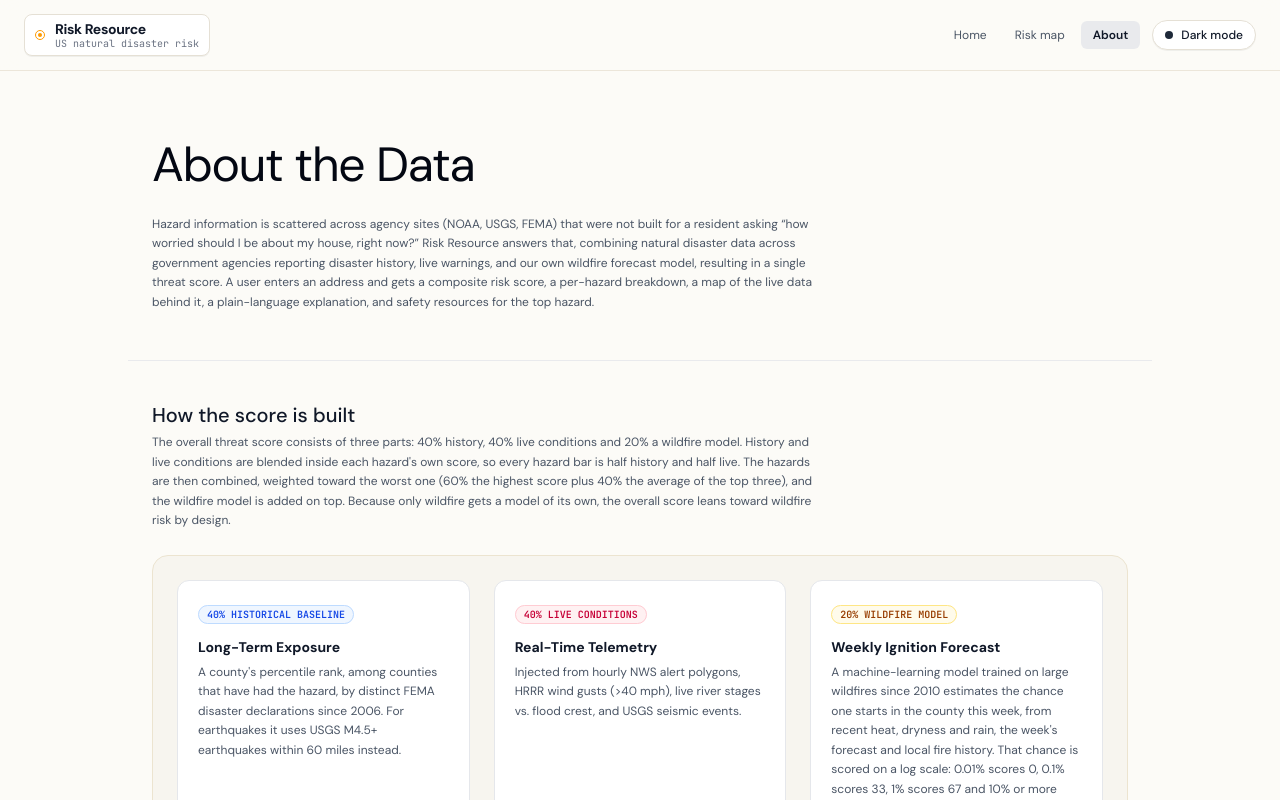
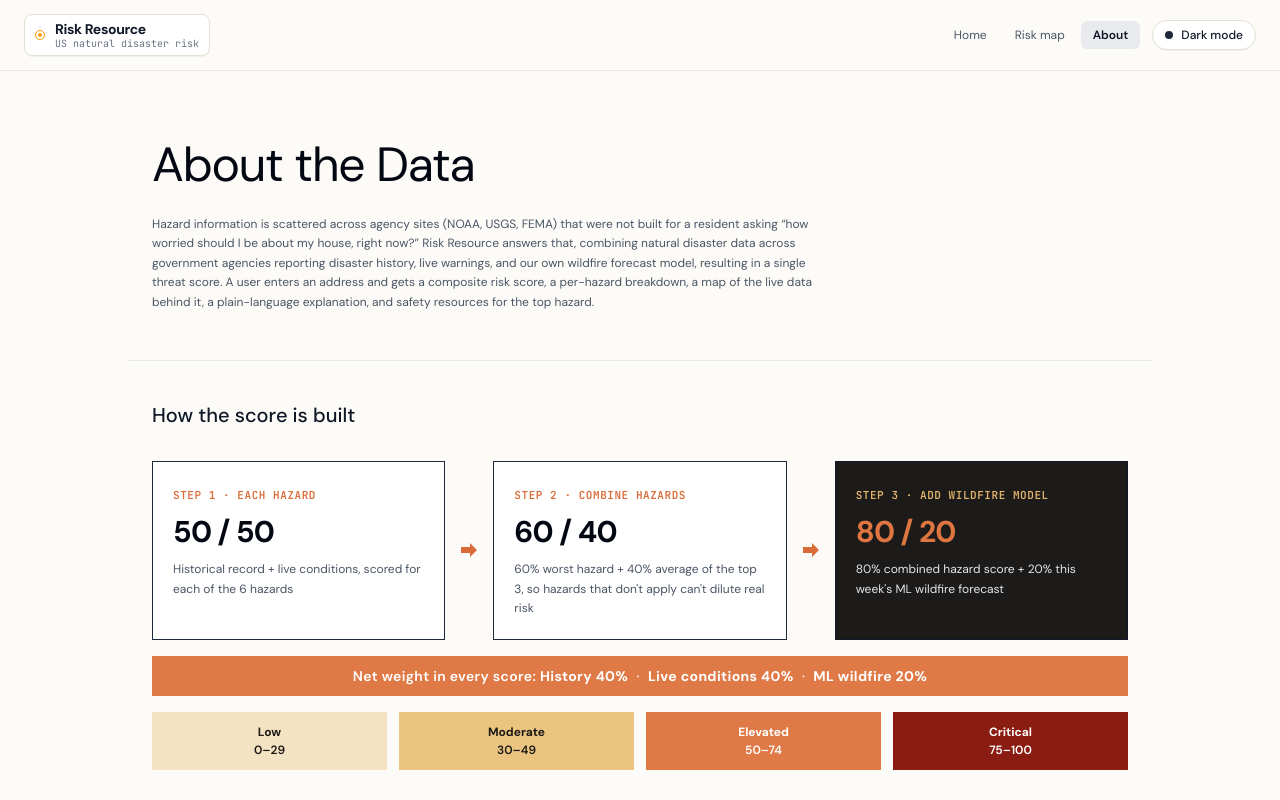
Before and after one commit to nathaniel-trueba/RiskResource, a Next.js app in the folder frontend/: page /about in a window 1280 px wide. Shown: the top 800 px of the page. Built offline with nearby package versions, Linux system fonts and the light colour scheme.

Commit message:
add model from presentation for how score is built

```diff
--- a/frontend/app/about/page.tsx
+++ b/frontend/app/about/page.tsx
@@ -149,52 +149,101 @@ export default function AboutDataPage() {
 
         {/* Scoring Architecture Schematic */}
         <section className="max-w-5xl mx-auto px-6 py-10 border-t border-gray-200/80 dark:border-white/10">
-          <div className="mb-6">
+          <div className="mb-8">
             <h2 className="text-xl font-medium text-gray-900 dark:text-white">How the score is built</h2>
-            <p className="text-xs text-gray-600 dark:text-gray-400 mt-1 max-w-2xl leading-relaxed">
-              The overall threat score consists of three parts: {SCORE_WEIGHTS.historical}%
-              history, {SCORE_WEIGHTS.live}% live conditions and {SCORE_WEIGHTS.wildfireModel}% a wildfire
-              model. History and live conditions are blended inside each hazard&apos;s own score, so every
-              hazard bar is half history and half live. The hazards are then combined, weighted toward the
-              worst one (60% the highest score plus 40% the average of the top three), and the wildfire model
-              is added on top. Because only wildfire gets a model of its own, the overall score leans toward
-              wildfire risk by design.
-            </p>
           </div>
 
-          <div className="grid grid-cols-1 md:grid-cols-3 gap-6 bg-[#f7f5ef] dark:bg-[#161411] p-6 rounded-2xl border border-[#ece4d0] dark:border-white/10">
-            <div className="bg-white dark:bg-[#1c1915] p-5 rounded-xl border border-gray-200 dark:border-white/10 shadow-2xs">
-              <span className="text-[10px] font-mono uppercase px-2 py-0.5 rounded-full bg-blue-50 text-blue-700 border border-blue-200 dark:bg-blue-950/60 dark:text-blue-300 dark:border-blue-800/60 font-semibold">
-                {SCORE_WEIGHTS.historical}% Historical Baseline
-              </span>
-              <h3 className="text-sm font-bold text-gray-900 dark:text-white mt-3">Long-Term Exposure</h3>
-              <p className="text-xs text-gray-600 dark:text-gray-400 mt-1.5 leading-relaxed">
-                A county&apos;s percentile rank, among counties that have had the hazard, by distinct FEMA disaster declarations since 2006. For earthquakes it uses USGS M4.5+ earthquakes within 60 miles instead.
-              </p>
+          <div className="space-y-4">
+            {/* 3-Step Horizontal Flow */}
+            <div className="grid grid-cols-1 md:grid-cols-[1fr_auto_1fr_auto_1fr] items-stretch gap-3">
+              {/* Step 1 */}
+              <div className="bg-white dark:bg-[#1c1915] p-5 border border-gray-800 dark:border-white/20 flex flex-col justify-between">
+                <div>
+                  <span className="text-[11px] font-mono font-semibold uppercase tracking-wider text-[#d96b38]">
+                    Step 1 · Each Hazard
+                  </span>
+                  <div className="text-3xl font-bold tracking-tight text-gray-950 dark:text-white mt-2">
+                    50 / 50
+                  </div>
+                  <p className="text-xs text-gray-600 dark:text-gray-400 mt-2.5 leading-relaxed">
+                    Historical record + live conditions, scored for each of the 6 hazards
+                  </p>
+                </div>
+              </div>
+
+              {/* Arrow 1 -> 2 */}
+              <div className="flex items-center justify-center py-1 md:py-0 text-[#d96b38]" aria-hidden="true">
+                <svg className="w-6 h-6 rotate-90 md:rotate-0" viewBox="0 0 24 24" fill="currentColor">
+                  <path d="M13 5l7 7-7 7v-4H4v-6h9V5z" />
+                </svg>
+              </div>
+
+              {/* Step 2 */}
+              <div className="bg-white dark:bg-[#1c1915] p-5 border border-gray-800 dark:border-white/20 flex flex-col justify-between">
+                <div>
+                  <span className="text-[11px] font-mono font-semibold uppercase tracking-wider text-[#d96b38]">
+                    Step 2 · Combine Hazards
+                  </span>
+                  <div className="text-3xl font-bold tracking-tight text-gray-950 dark:text-white mt-2">
+                    60 / 40
+                  </div>
+                  <p className="text-xs text-gray-600 dark:text-gray-400 mt-2.5 leading-relaxed">
+                    60% worst hazard + 40% average of the top 3, so hazards that don&apos;t apply can&apos;t dilute real risk
+                  </p>
+                </div>
+              </div>
+
+              {/* Arrow 2 -> 3 */}
+              <div className="flex items-center justify-center py-1 md:py-0 text-[#d96b38]" aria-hidden="true">
+                <svg className="w-6 h-6 rotate-90 md:rotate-0" viewBox="0 0 24 24" fill="currentColor">
+                  <path d="M13 5l7 7-7 7v-4H4v-6h9V5z" />
+                </svg>
+              </div>
+
+              {/* Step 3 */}
+              <div className="bg-[#1c1b1a] dark:bg-[#0e0d0c] p-5 border border-gray-900 dark:border-white/20 text-white flex flex-col justify-between">
+                <div>
+                  <span className="text-[11px] font-mono font-semibold uppercase tracking-wider text-[#e2b46d]">
+                    Step 3 · Add Wildfire Model
+                  </span>
+                  <div className="text-3xl font-bold tracking-tight text-[#df7541] mt-2">
+                    80 / 20
+                  </div>
+                  <p className="text-xs text-gray-200 mt-2.5 leading-relaxed">
+                    80% combined hazard score + {SCORE_WEIGHTS.wildfireModel}% this week&apos;s ML wildfire forecast
+                  </p>
+                </div>
+              </div>
             </div>
 
-            <div className="bg-white dark:bg-[#1c1915] p-5 rounded-xl border border-gray-200 dark:border-white/10 shadow-2xs">
-              <span className="text-[10px] font-mono uppercase px-2 py-0.5 rounded-full bg-rose-50 text-rose-700 border border-rose-200 dark:bg-rose-950/60 dark:text-rose-300 dark:border-rose-800/60 font-semibold">
-                {SCORE_WEIGHTS.live}% Live Conditions
-              </span>
-              <h3 className="text-sm font-bold text-gray-900 dark:text-white mt-3">Real-Time Telemetry</h3>
-              <p className="text-xs text-gray-600 dark:text-gray-400 mt-1.5 leading-relaxed">
-                Injected from hourly NWS alert polygons, HRRR wind gusts (&gt;40 mph), live river stages vs. flood crest, and USGS seismic events.
-              </p>
+            {/* Net Weight Banner */}
+            <div className="bg-[#df7a47] text-white px-4 py-2.5 text-center text-xs sm:text-sm font-semibold tracking-wide">
+              Net weight in every score:{' '}
+              <span className="font-bold">History {SCORE_WEIGHTS.historical}%</span>
+              <span className="mx-2 opacity-80">·</span>
+              <span className="font-bold">Live conditions {SCORE_WEIGHTS.live}%</span>
+              <span className="mx-2 opacity-80">·</span>
+              <span className="font-bold">ML wildfire {SCORE_WEIGHTS.wildfireModel}%</span>
             </div>
 
-            <div className="bg-white dark:bg-[#1c1915] p-5 rounded-xl border border-gray-200 dark:border-white/10 shadow-2xs">
-              <span className="text-[10px] font-mono uppercase px-2 py-0.5 rounded-full bg-amber-50 text-amber-800 border border-amber-200 dark:bg-amber-950/60 dark:text-amber-300 dark:border-amber-800/60 font-semibold">
-                {SCORE_WEIGHTS.wildfireModel}% Wildfire Model
-              </span>
-              <h3 className="text-sm font-bold text-gray-900 dark:text-white mt-3">Weekly Ignition Forecast</h3>
-              <p className="text-xs text-gray-600 dark:text-gray-400 mt-1.5 leading-relaxed">
-                A machine-learning model trained on large wildfires since 2010 estimates the chance one
-                starts in the county this week, from recent heat, dryness and rain, the week&apos;s forecast
-                and local fire history. That chance is scored on a log scale: 0.01% scores 0, 0.1% scores
-                33, 1% scores 67 and 10% or more scores 100. When the model has no forecast for an area, the
-                score uses history and live conditions alone.
-              </p>
+            {/* 4 Tier Legend Strip */}
+            <div className="grid grid-cols-2 sm:grid-cols-4 gap-3">
+              <div className="bg-[#f3e3c3] text-[#1c1915] py-3 px-4 text-center">
+                <div className="text-xs font-bold">Low</div>
+                <div className="text-xs font-semibold mt-0.5">0–29</div>
+              </div>
+              <div className="bg-[#ebc580] text-[#1c1915] py-3 px-4 text-center">
+                <div className="text-xs font-bold">Moderate</div>
+                <div className="text-xs font-semibold mt-0.5">30–49</div>
+              </div>
+              <div className="bg-[#df7a47] text-white py-3 px-4 text-center">
+                <div className="text-xs font-bold">Elevated</div>
+                <div className="text-xs font-semibold mt-0.5">50–74</div>
+              </div>
+              <div className="bg-[#8b1c12] text-white py-3 px-4 text-center">
+                <div className="text-xs font-bold">Critical</div>
+                <div className="text-xs font-semibold mt-0.5">75–100</div>
+              </div>
             </div>
           </div>
         </section>
```
